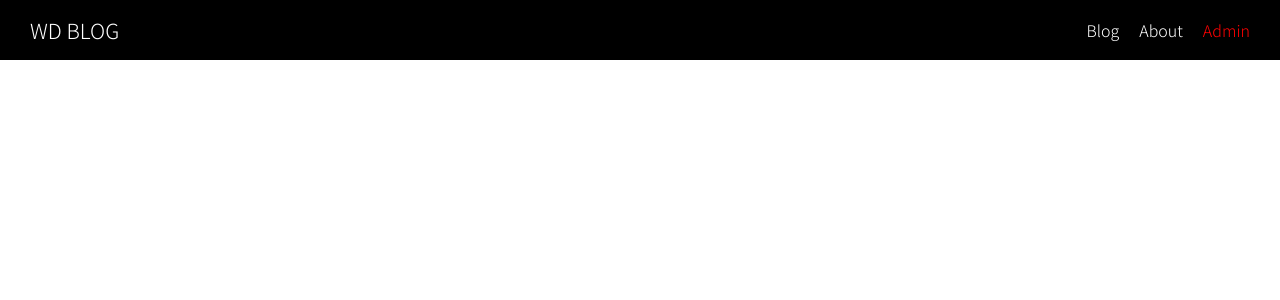
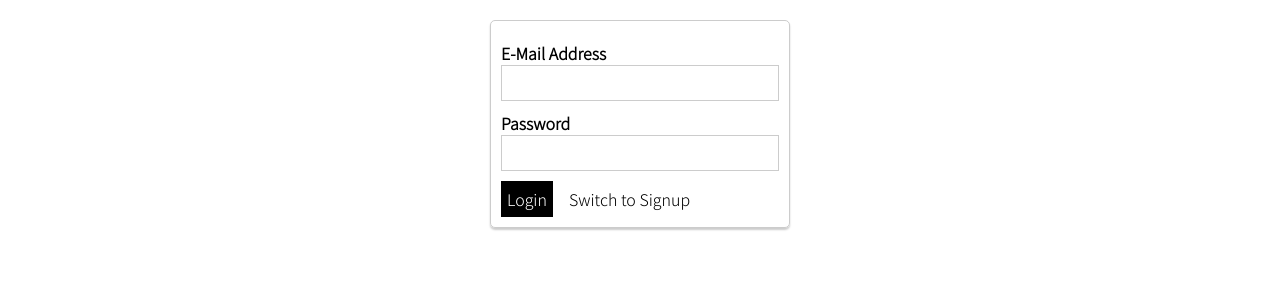
Before and after one commit to leo03164/nuxt-practice, a Nuxt app: page /admin/auth in a window 1280 px wide. Shown: the top 300 px of the page. Built offline with nearby package versions, Linux system fonts and the light colour scheme.

Commit message:
Add login page
新增登入頁面

```diff
--- a/pages/admin/auth/index.vue
+++ b/pages/admin/auth/index.vue
@@ -0,0 +1,53 @@
+<template>
+  <div class="admin-auth-page">
+    <div class="auth-container">
+      <form>
+        <AppControlInput type="email">E-Mail Address</AppControlInput>
+        <AppControlInput type="password">Password</AppControlInput>
+        <AppButton type="submit">{{ isLogin ? "Login" : "Sign Up" }}</AppButton>
+        <AppButton
+          type="button"
+          btn-style="inverted"
+          style="margin-left: 10px"
+          @click="isLogin = !isLogin"
+          >Switch to {{ isLogin ? "Signup" : "Login" }}</AppButton
+        >
+      </form>
+    </div>
+  </div>
+</template>
+
+<script>
+import AppControlInput from "@/components/UI/AppControlInput";
+import AppButton from "@/components/UI/AppButton";
+
+export default {
+  name: "AdminAuthPage",
+  layout: "admin",
+  components: {
+    AppControlInput,
+    AppButton,
+  },
+  data() {
+    return {
+      isLogin: true,
+    };
+  },
+};
+</script>
+
+<style scoped>
+.admin-auth-page {
+  padding: 20px;
+}
+
+.auth-container {
+  border: 1px solid #ccc;
+  border-radius: 5px;
+  box-shadow: 0 2px 2px #ccc;
+  width: 300px;
+  margin: auto;
+  padding: 10px;
+  box-sizing: border-box;
+}
+</style>
```
